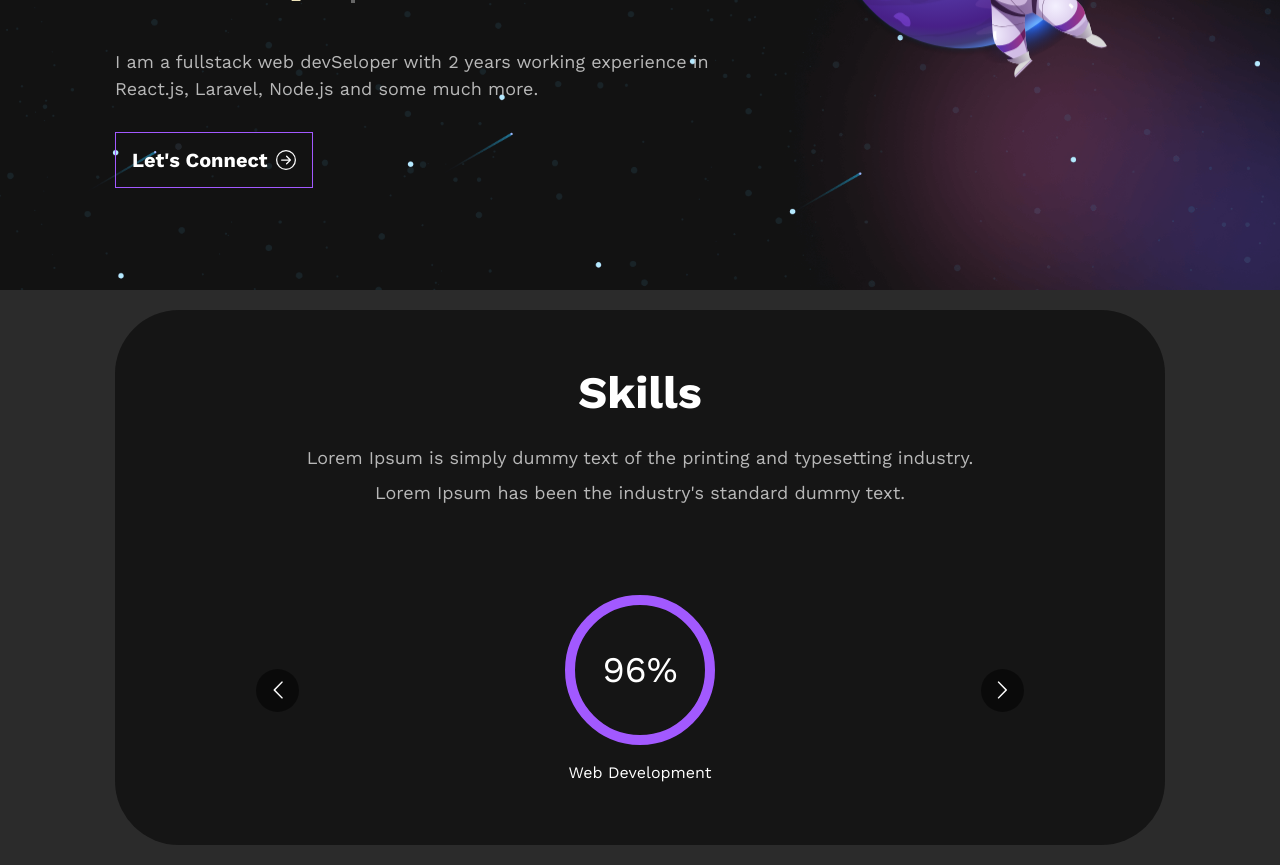
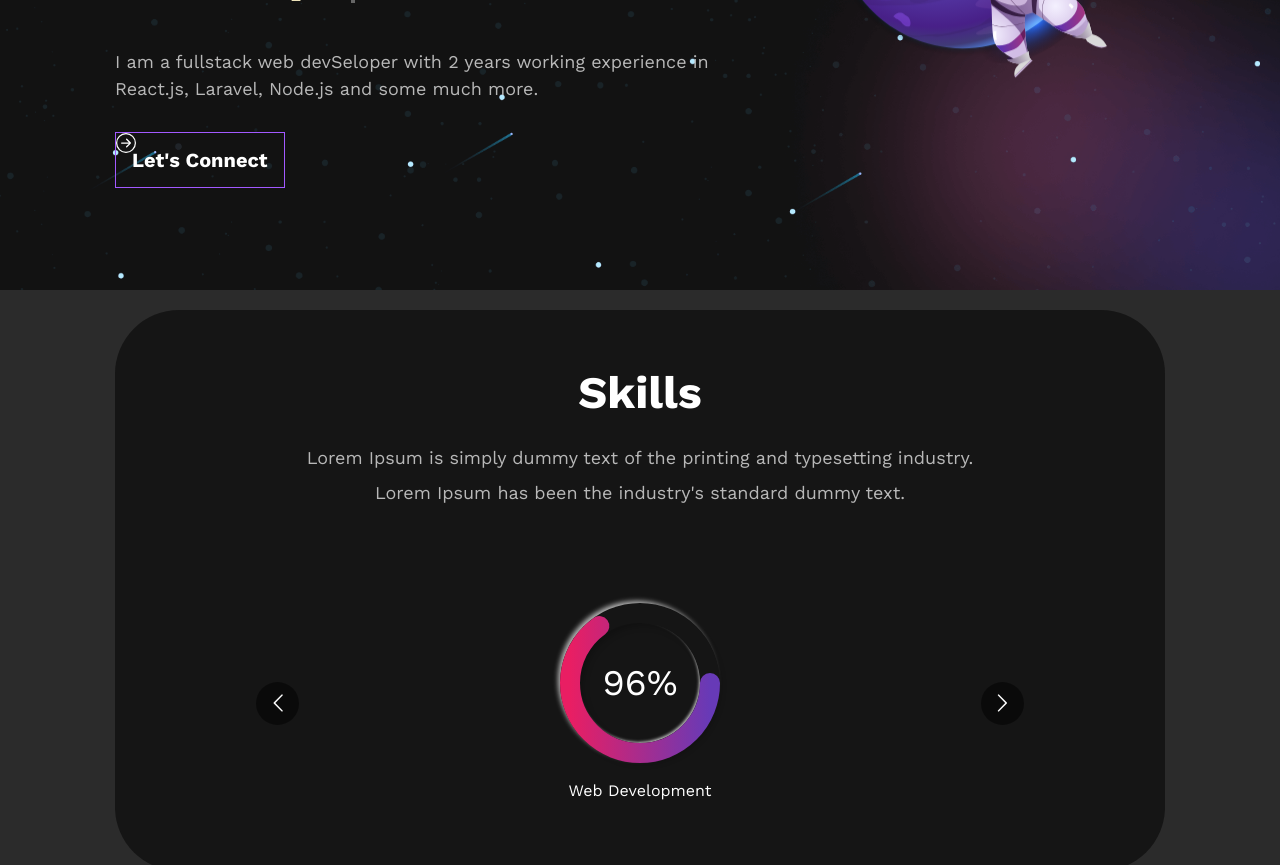
Before and after one commit to Rejoice2374/portfolio, a React (Vite) app: page / in a window 1280 px wide. Shown: the part 460-1325 px from the top of the page. Built offline with nearby package versions, Linux system fonts and the light colour scheme.

Commit message:
carousel works but not dynamically

```diff
--- a/src/components/Home/skills.jsx
+++ b/src/components/Home/skills.jsx
@@ -42,11 +42,28 @@
             className="owl-carousel owl-theme skill-slider"
           >
             {SkillLog.map((ski) => (
-              <div className="item">
-                <div className="mb-4">
-                  <div className="relative circle-out">
-                    <p className="circle">{ski.score}%</p>
+              <div className="item p-2" key={ski.id}>
+                <div className="relative w-[160px] h-[160px] flex items-center justify-center mb-4">
+                  <div class="outer">
+                    <div class="inner">
+                      <p className="circle">{ski.score}%</p>
+                    </div>
                   </div>
+
+                  <svg
+                    xmlns="http://www.w3.org/2000/svg"
+                    version="1.1"
+                    width="160px"
+                    height="160px"
+                  >
+                    <defs>
+                      <linearGradient id="GradientColor">
+                        <stop offset="0%" stop-color="#e91e63" />
+                        <stop offset="100%" stop-color="#673ab7" />
+                      </linearGradient>
+                    </defs>
+                    <circle cx="80" cy="80" r="70" stroke-linecap="round" />
+                  </svg>
                 </div>
                 <h5>{ski.skill}</h5>
               </div>
--- a/src/index.css
+++ b/src/index.css
@@ -134,10 +134,6 @@
   @apply flex flex-col items-center justify-center;
 }
 
-.circle-out {
-  @apply flex items-center justify-center h-[150px] w-[150px] border-10 border-button rounded-full;
-}
-
 .circle {
   @apply text-[36px] p-1 text-white;
 }
@@ -153,3 +149,45 @@
 .background-image-left {
   @apply top-[28%] absolute bottom-0 w-[40%] -z-[4];
 }
+
+.outer {
+  height: 160px;
+  width: 160px;
+  border-radius: 50%;
+  /* border: 1px solid red; */
+  padding: 20px;
+  box-shadow: 3px 3px 5px -1px rgba(0, 0, 0, 0.15),
+    -3px -3px 5px -1px rgba(255, 255, 255, 0.7);
+}
+.inner {
+  height: 120px;
+  width: 120px;
+  border-radius: 50%;
+  display: flex;
+  align-items: center;
+  justify-content: center;
+  box-shadow: inset 4px 4px 6px -1px rgba(0, 0, 0, 0.2),
+    inset -2px -2px 3px -1px rgba(255, 255, 255, 0.7),
+    0.5px 0.5px 0px rgba(0, 0, 0, 0.15), 0px 12px 10px -10px rgba(0, 0, 0, 0.05);
+}
+
+svg {
+  position: absolute;
+  top: 0;
+  left: 0;
+}
+
+circle {
+  fill: none;
+  stroke-width: 20px;
+  stroke: url(#GradientColor);
+  stroke-dasharray: 440; /* 2 * π * r */
+  stroke-dashoffset: 440; /* Adjust for percentage */
+  animation: loading 2s linear forwards;
+}
+
+@keyframes loading {
+  100% {
+    stroke-dashoffset: 154;
+  }
+}
```
